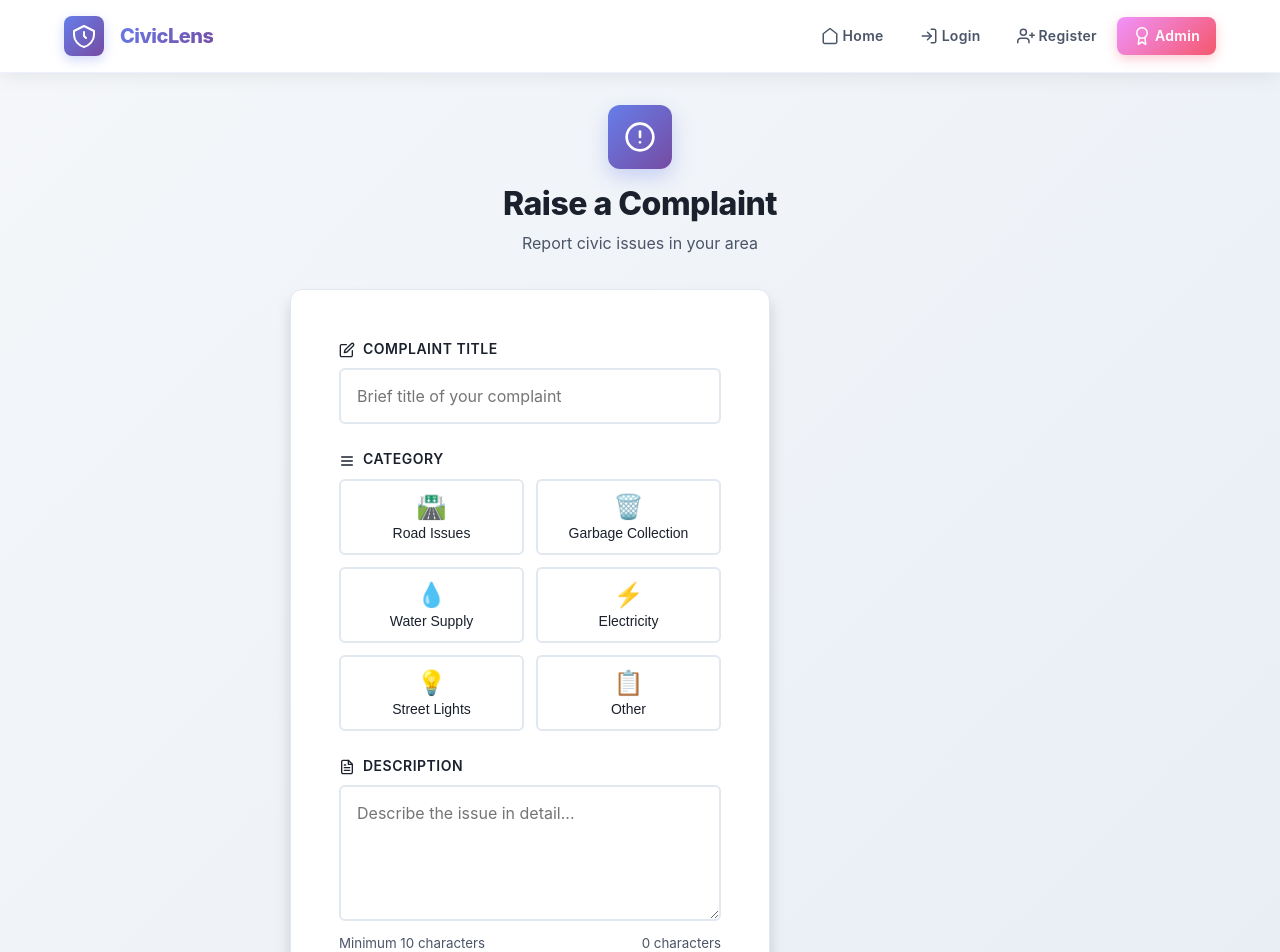
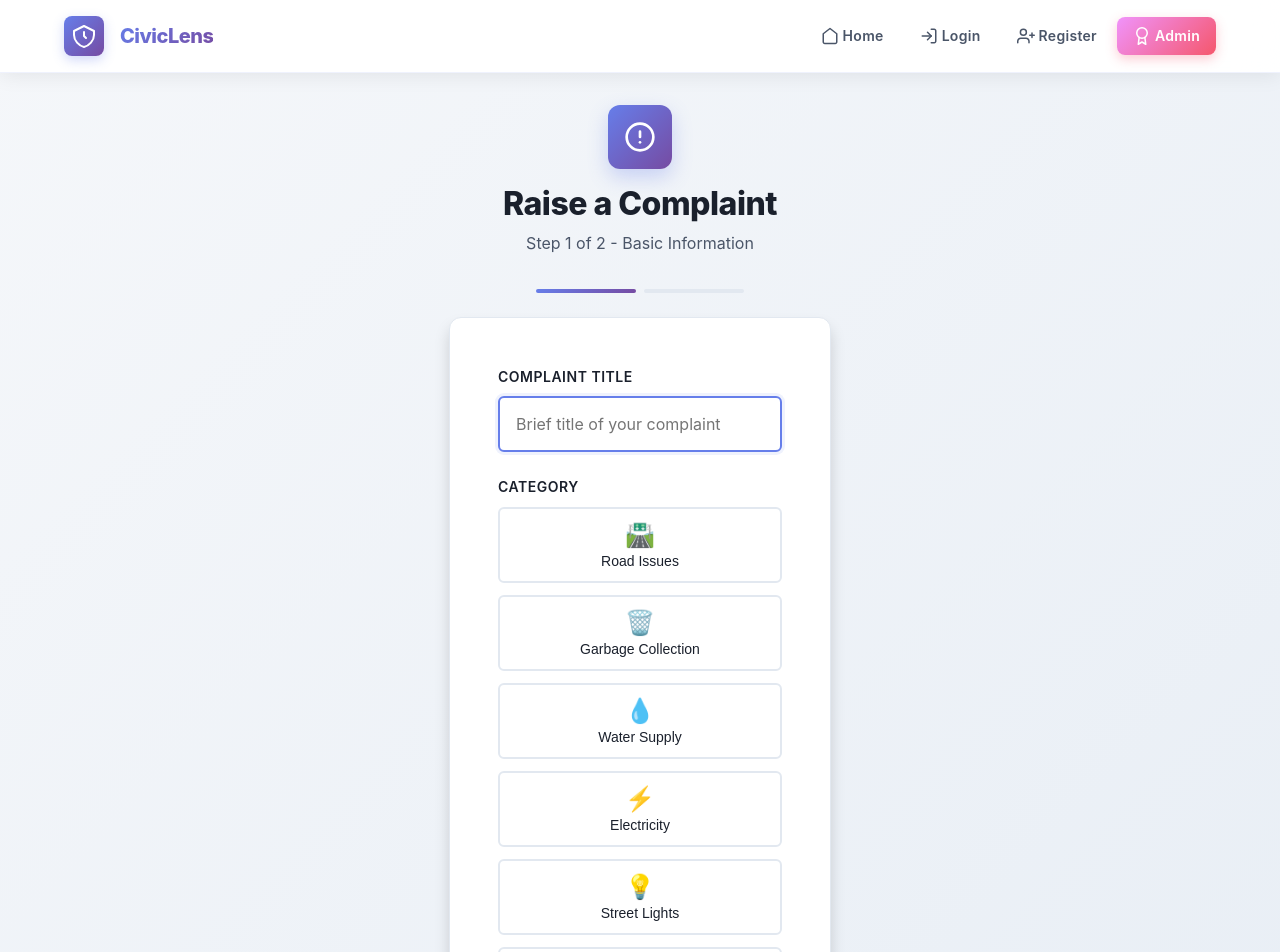
Before and after one commit to Shaurya-thinker/CivicLens, a React app in the folder frontend/: page /raise in a window 1280 px wide. Shown: the top 952 px of the page. Built offline with nearby package versions, Linux system fonts and the light colour scheme; the HTML template or start-up script is replaced by a standard one.

Commit message:
Complete premium SaaS enhancements - Final

```diff
--- a/frontend/src/index.css
+++ b/frontend/src/index.css
@@ -1,7 +1,14 @@
 /* ============================================
-   COLOR VARIABLES & DESIGN TOKENS
+   DESIGN TOKENS & TIMING
    ============================================ */
 :root {
+  /* Animation Timing - Centralized */
+  --timing-fast: 150ms;
+  --timing-base: 250ms;
+  --timing-slow: 350ms;
+  --timing-slower: 500ms;
+  --easing: ease-in-out;
+
   /* Primary Colors */
   --primary-gradient: linear-gradient(135deg, #667eea 0%, #764ba2 100%);
   --primary-main: #667eea;
@@ -63,9 +70,21 @@
   --radius-xl: 12px;
 
   /* Transitions */
-  --transition-fast: 150ms ease-in-out;
-  --transition-base: 250ms ease-in-out;
-  --transition-slow: 350ms ease-in-out;
+  --transition-fast: var(--timing-fast) var(--easing);
+  --transition-base: var(--timing-base) var(--easing);
+  --transition-slow: var(--timing-slow) var(--easing);
+}
+
+/* Reduced Motion Support */
+@media (prefers-reduced-motion: reduce) {
+  *,
+  *::before,
+  *::after {
+    animation-duration: 0.01ms !important;
+    animation-iteration-count: 1 !important;
+    transition-duration: 0.01ms !important;
+    scroll-behavior: auto !important;
+  }
 }
 
 /* ============================================
@@ -871,6 +890,28 @@ tbody tr:hover {
   }
 }
 
+@keyframes slideInFromLeft {
+  from {
+    opacity: 0;
+    transform: translateX(-30px);
+  }
+  to {
+    opacity: 1;
+    transform: translateX(0);
+  }
+}
+
+@keyframes slideInFromRight {
+  from {
+    opacity: 0;
+    transform: translateX(30px);
+  }
+  to {
+    opacity: 1;
+    transform: translateX(0);
+  }
+}
+
 @keyframes slideInRight {
   from {
     opacity: 0;
--- a/frontend/src/pages/RaiseComplaint.jsx
+++ b/frontend/src/pages/RaiseComplaint.jsx
@@ -1,83 +1,149 @@
-import { useState } from "react";
+import { useState, useEffect, useCallback } from "react";
 import { useNavigate } from "react-router-dom";
 import api from "../services/api";
+import { useToast } from "../components/Toast";
+
+const MAX_DESCRIPTION = 500;
 
 export default function RaiseComplaint() {
   const navigate = useNavigate();
-  const [form, setForm] = useState({
-    title: "",
-    description: "",
-    category: ""
+  const { addToast } = useToast();
+  const [step, setStep] = useState(1);
+  const [form, setForm] = useState(() => {
+    const draft = localStorage.getItem('complaintDraft');
+    return draft ? JSON.parse(draft) : { title: "", description: "", category: "" };
   });
   const [errors, setErrors] = useState({});
   const [loading, setLoading] = useState(false);
   const [serverError, setServerError] = useState("");
+  const [draftSaved, setDraftSaved] = useState(false);
+  const [isDirty, setIsDirty] = useState(false);
 
   const categories = [
-    { value: "Road", icon: "🛣️", label: "Road Issues" },
-    { value: "Garbage", icon: "🗑️", label: "Garbage Collection" },
-    { value: "Water", icon: "💧", label: "Water Supply" },
-    { value: "Electricity", icon: "⚡", label: "Electricity" },
-    { value: "Street Light", icon: "💡", label: "Street Lights" },
-    { value: "Other", icon: "📋", label: "Other" }
+    { value: "Road", icon: "🛣️", label: "Road Issues", keywords: ['road', 'street', 'pothole', 'pavement', 'highway'] },
+    { value: "Garbage", icon: "🗑️", label: "Garbage Collection", keywords: ['garbage', 'trash', 'waste', 'dump', 'litter'] },
+    { value: "Water", icon: "💧", label: "Water Supply", keywords: ['water', 'pipe', 'leak', 'supply', 'tap'] },
+    { value: "Electricity", icon: "⚡", label: "Electricity", keywords: ['electricity', 'power', 'outage', 'electric', 'voltage'] },
+    { value: "Street Light", icon: "💡", label: "Street Lights", keywords: ['light', 'lamp', 'street light', 'lighting', 'bulb'] },
+    { value: "Other", icon: "📋", label: "Other", keywords: [] }
   ];
 
-  const validate = () => {
-    let newErrors = {};
+  useEffect(() => {
+    const handleBeforeUnload = (e) => {
+      if (isDirty) {
+        e.preventDefault();
+        e.returnValue = '';
+      }
+    };
+    window.addEventListener('beforeunload', handleBeforeUnload);
+    return () => window.removeEventListener('beforeunload', handleBeforeUnload);
+  }, [isDirty]);
 
+  useEffect(() => {
+    if (form.title || form.description || form.category) {
+      setIsDirty(true);
+      const timer = setTimeout(() => {
+        localStorage.setItem('complaintDraft', JSON.stringify(form));
+        setDraftSaved(true);
+        setTimeout(() => setDraftSaved(false), 2000);
+      }, 1000);
+      return () => clearTimeout(timer);
+    }
+  }, [form]);
+
+  const suggestCategory = useCallback((title) => {
+    const lowerTitle = title.toLowerCase();
+    for (const cat of categories) {
+      if (cat.keywords.some(keyword => lowerTitle.includes(keyword))) {
+        return cat.value;
+      }
+    }
+    return '';
+  }, []);
+
+  const handleChange = useCallback((e) => {
+    const { name, value } = e.target;
+    const newValue = name === 'description' ? value.slice(0, MAX_DESCRIPTION) : value;
+
+    setForm((prev) => {
+      const updated = { ...prev, [name]: newValue };
+      if (name === 'title' && !prev.category) {
+        const suggested = suggestCategory(newValue);
+        if (suggested) {
+          updated.category = suggested;
+          addToast(`Category "${suggested}" suggested based on your title`, 'info');
+        }
+      }
+      return updated;
+    });
+
+    setErrors((prev) => {
+      const { [name]: _removed, ...rest } = prev;
+      return rest;
+    });
+  }, [suggestCategory, addToast]);
+
+  const validateStep1 = () => {
+    const newErrors = {};
     if (!form.title.trim()) {
       newErrors.title = "Title is required";
     } else if (form.title.trim().length < 5) {
       newErrors.title = "Title must be at least 5 characters";
     }
+    if (!form.category) {
+      newErrors.category = "Please select a category";
+    }
+    setErrors(newErrors);
+    return Object.keys(newErrors).length === 0;
+  };
 
+  const validateStep2 = () => {
+    const newErrors = {};
     if (!form.description.trim()) {
       newErrors.description = "Description is required";
     } else if (form.description.trim().length < 10) {
       newErrors.description = "Description must be at least 10 characters";
     }
-
-    if (!form.category) {
-      newErrors.category = "Please select a category";
-    }
-
     setErrors(newErrors);
     return Object.keys(newErrors).length === 0;
   };
 
-  const handleChange = (e) => {
-    const { name, value } = e.target;
-    setForm((prev) => ({ ...prev, [name]: value }));
-    setErrors((prev) => {
-      const { [name]: _removed, ...rest } = prev;
-      return rest;
-    });
+  const handleNext = () => {
+    if (validateStep1()) {
+      setStep(2);
+      window.scrollTo({ top: 0, behavior: 'smooth' });
+    }
   };
 
   const handleSubmit = async (e) => {
     e.preventDefault();
     setServerError("");
 
-    if (!validate()) return;
+    if (!validateStep2()) return;
 
     setLoading(true);
 
     try {
       await api.post("/complaints", form);
+      localStorage.removeItem('complaintDraft');
+      setIsDirty(false);
+      addToast('Complaint submitted successfully!', 'success');
       navigate("/my-complaints");
     } catch (err) {
-      setServerError(
-        err.response?.data?.message ||
-        "Failed to submit complaint. Please try again."
-      );
+      setServerError(err.response?.data?.message || "Failed to submit complaint. Please try again.");
+      addToast('Failed to submit complaint', 'error');
     } finally {
       setLoading(false);
     }
   };
 
+  const descProgress = (form.description.length / MAX_DESCRIPTION) * 100;
+  const descColor = descProgress > 90 ? 'var(--error)' : descProgress > 70 ? 'var(--warning)' : 'var(--success)';
+
   return (
     <div className="container" style={{ paddingTop: "2rem", paddingBottom: "2rem" }}>
-      <div style={{ maxWidth: "700px", margin: "0 auto" }}>
+      <div style={{ maxWidth: "1200px", margin: "0 auto", display: 'grid', gridTemplateColumns: step === 2 ? '1fr 1fr' : '1fr', gap: 'var(--spacing-xl)' }}>
+        <div style={{ maxWidth: step === 1 ? "700px" : "100%", margin: step === 1 ? "0 auto" : "0" }}>
           <div style={{ marginBottom: 'var(--spacing-xl)', textAlign: 'center' }}>
             <div style={{
               width: '64px',
@@ -98,12 +164,35 @@ export default function RaiseComplaint() {
             </div>
             <h1 style={{ margin: 0, marginBottom: '0.5rem' }}>Raise a Complaint</h1>
             <p style={{ color: 'var(--neutral-medium)', fontSize: 'var(--font-size-base)' }}>
-            Report civic issues in your area
+              Step {step} of 2 - {step === 1 ? 'Basic Information' : 'Details'}
             </p>
+            {draftSaved && (
+              <p style={{
+                color: 'var(--success)',
+                fontSize: 'var(--font-size-sm)',
+                marginTop: '0.5rem',
+                animation: 'fadeIn 0.3s ease-out'
+              }}>
+                ✓ Draft saved
+              </p>
+            )}
+          </div>
+
+          <div style={{ display: 'flex', gap: '0.5rem', marginBottom: 'var(--spacing-lg)', justifyContent: 'center' }}>
+            {[1, 2].map(i => (
+              <div key={i} style={{
+                flex: 1,
+                maxWidth: '100px',
+                height: '4px',
+                background: i <= step ? 'var(--primary-gradient)' : 'var(--neutral-lighter)',
+                borderRadius: '2px',
+                transition: 'all 0.3s ease'
+              }} />
+            ))}
           </div>
 
           {serverError && (
-          <div className="error-message" style={{ marginBottom: '1.5rem' }}>
+            <div className="error-message" style={{ marginBottom: '1.5rem', animation: 'slideDown 0.3s ease-out' }}>
               <svg width="16" height="16" viewBox="0 0 24 24" fill="none" style={{ display: 'inline', marginRight: '0.5rem', verticalAlign: 'middle' }}>
                 <circle cx="12" cy="12" r="10" stroke="currentColor" strokeWidth="2"/>
                 <path d="M12 8V12" stroke="currentColor" strokeWidth="2" strokeLinecap="round"/>
@@ -113,15 +202,11 @@ export default function RaiseComplaint() {
             </div>
           )}
 
-        <form className="auth-card" onSubmit={handleSubmit} noValidate>
+          <form className="auth-card" onSubmit={step === 2 ? handleSubmit : (e) => { e.preventDefault(); handleNext(); }} noValidate>
+            {step === 1 ? (
+              <div style={{ animation: 'slideInFromLeft 0.3s ease-out' }}>
                 <div className="form-group">
-            <label htmlFor="title">
-              <svg width="16" height="16" viewBox="0 0 24 24" fill="none" style={{ display: 'inline', marginRight: '0.5rem', verticalAlign: 'middle' }}>
-                <path d="M11 4H4C3.46957 4 2.96086 4.21071 2.58579 4.58579C2.21071 4.96086 2 5.46957 2 6V20C2 20.5304 2.21071 21.0391 2.58579 21.4142C2.96086 21.7893 3.46957 22 4 22H18C18.5304 22 19.0391 21.7893 19.4142 21.4142C19.7893 21.0391 20 20.5304 20 20V13" stroke="currentColor" strokeWidth="2" strokeLinecap="round" strokeLinejoin="round"/>
-                <path d="M18.5 2.5C18.8978 2.10217 19.4374 1.87868 20 1.87868C20.5626 1.87868 21.1022 2.10217 21.5 2.5C21.8978 2.89782 22.1213 3.43739 22.1213 4C22.1213 4.56261 21.8978 5.10217 21.5 5.5L12 15L8 16L9 12L18.5 2.5Z" stroke="currentColor" strokeWidth="2" strokeLinecap="round" strokeLinejoin="round"/>
-              </svg>
-              Complaint Title
-            </label>
+                  <label htmlFor="title">Complaint Title</label>
                   <input
                     id="title"
                     type="text"
@@ -130,6 +215,7 @@ export default function RaiseComplaint() {
                     value={form.title}
                     onChange={handleChange}
                     style={{ borderColor: errors.title ? 'var(--error)' : undefined }}
+                    autoFocus
                   />
                   {errors.title && (
                     <small style={{ color: "var(--error)", display: 'block', marginTop: '0.25rem' }}>
@@ -139,12 +225,7 @@ export default function RaiseComplaint() {
                 </div>
 
                 <div className="form-group">
-            <label htmlFor="category">
-              <svg width="16" height="16" viewBox="0 0 24 24" fill="none" style={{ display: 'inline', marginRight: '0.5rem', verticalAlign: 'middle' }}>
-                <path d="M4 6H20M4 12H20M4 18H20" stroke="currentColor" strokeWidth="2" strokeLinecap="round"/>
-              </svg>
-              Category
-            </label>
+                  <label htmlFor="category">Category</label>
                   <div style={{ display: 'grid', gridTemplateColumns: 'repeat(auto-fit, minmax(150px, 1fr))', gap: '0.75rem' }}>
                     {categories.map((cat) => (
                       <button
@@ -163,7 +244,7 @@ export default function RaiseComplaint() {
                           borderRadius: 'var(--radius-md)',
                           background: form.category === cat.value ? 'rgba(102, 126, 234, 0.1)' : 'var(--white)',
                           cursor: 'pointer',
-                    transition: 'all var(--transition-base)',
+                          transition: 'all 0.3s ease',
                           fontSize: 'var(--font-size-sm)',
                           fontWeight: form.category === cat.value ? 600 : 500,
                           color: form.category === cat.value ? 'var(--primary-main)' : 'var(--neutral-dark)',
@@ -185,24 +266,24 @@ export default function RaiseComplaint() {
                   )}
                 </div>
 
+                <button type="submit" className="btn-primary" style={{ display: 'flex', alignItems: 'center', justifyContent: 'center', gap: '0.5rem' }}>
+                  Next
+                  <svg width="18" height="18" viewBox="0 0 24 24" fill="none">
+                    <path d="M5 12H19M19 12L12 5M19 12L12 19" stroke="currentColor" strokeWidth="2" strokeLinecap="round" strokeLinejoin="round"/>
+                  </svg>
+                </button>
+              </div>
+            ) : (
+              <div style={{ animation: 'slideInFromRight 0.3s ease-out' }}>
                 <div className="form-group">
-            <label htmlFor="description">
-              <svg width="16" height="16" viewBox="0 0 24 24" fill="none" style={{ display: 'inline', marginRight: '0.5rem', verticalAlign: 'middle' }}>
-                <path d="M14 2H6C5.46957 2 4.96086 2.21071 4.58579 2.58579C4.21071 2.96086 4 3.46957 4 4V20C4 20.5304 4.21071 21.0391 4.58579 21.4142C4.96086 21.7893 5.46957 22 6 22H18C18.5304 22 19.0391 21.7893 19.4142 21.4142C19.7893 21.0391 20 20.5304 20 20V8L14 2Z" stroke="currentColor" strokeWidth="2" strokeLinecap="round" strokeLinejoin="round"/>
-                <path d="M14 2V8H20" stroke="currentColor" strokeWidth="2" strokeLinecap="round" strokeLinejoin="round"/>
-                <path d="M16 13H8" stroke="currentColor" strokeWidth="2" strokeLinecap="round" strokeLinejoin="round"/>
-                <path d="M16 17H8" stroke="currentColor" strokeWidth="2" strokeLinecap="round" strokeLinejoin="round"/>
-                <path d="M10 9H9H8" stroke="currentColor" strokeWidth="2" strokeLinecap="round" strokeLinejoin="round"/>
-              </svg>
-              Description
-            </label>
+                  <label htmlFor="description">Description</label>
                   <textarea
                     id="description"
                     name="description"
                     placeholder="Describe the issue in detail..."
                     value={form.description}
                     onChange={handleChange}
-              rows="5"
+                    rows="6"
                     style={{
                       width: "100%",
                       padding: "var(--spacing-md)",
@@ -210,31 +291,55 @@ export default function RaiseComplaint() {
                       border: `2px solid ${errors.description ? 'var(--error)' : 'var(--neutral-lighter)'}`,
                       fontSize: 'var(--font-size-base)',
                       fontFamily: 'inherit',
-                transition: 'all var(--transition-base)',
+                      transition: 'all 0.3s ease',
                       resize: 'vertical'
                     }}
+                    autoFocus
                   />
-            <div style={{ display: 'flex', justifyContent: 'space-between', marginTop: '0.25rem' }}>
+                  <div style={{ display: 'flex', justifyContent: 'space-between', marginTop: '0.5rem', alignItems: 'center' }}>
                     {errors.description ? (
-                <small style={{ color: "var(--error)" }}>
-                  {errors.description}
+                      <small style={{ color: "var(--error)" }}>{errors.description}</small>
+                    ) : (
+                      <small style={{ color: 'var(--neutral-medium)' }}>Minimum 10 characters</small>
+                    )}
+                    <small style={{ color: descProgress > 90 ? 'var(--error)' : 'var(--neutral-medium)', fontWeight: 600 }}>
+                      {form.description.length}/{MAX_DESCRIPTION}
                     </small>
-              ) : (
-                <small style={{ color: 'var(--neutral-medium)' }}>
-                  Minimum 10 characters
-                </small>
-              )}
-              <small style={{ color: 'var(--neutral-medium)' }}>
-                {form.description.length} characters
-              </small>
+                  </div>
+                  <div style={{
+                    height: '4px',
+                    background: 'var(--neutral-lighter)',
+                    borderRadius: '2px',
+                    overflow: 'hidden',
+                    marginTop: '0.5rem'
+                  }}>
+                    <div style={{
+                      height: '100%',
+                      width: `${descProgress}%`,
+                      background: descColor,
+                      transition: 'all 0.3s ease',
+                      borderRadius: '2px'
+                    }} />
                   </div>
                 </div>
 
+                <div style={{ display: 'flex', gap: 'var(--spacing-md)' }}>
+                  <button
+                    type="button"
+                    onClick={() => setStep(1)}
+                    className="btn-reset"
+                    style={{ flex: 1, display: 'flex', alignItems: 'center', justifyContent: 'center', gap: '0.5rem' }}
+                  >
+                    <svg width="18" height="18" viewBox="0 0 24 24" fill="none">
+                      <path d="M19 12H5M5 12L12 19M5 12L12 5" stroke="currentColor" strokeWidth="2" strokeLinecap="round" strokeLinejoin="round"/>
+                    </svg>
+                    Back
+                  </button>
                   <button
                     type="submit"
                     className="btn-primary"
                     disabled={loading}
-            style={{ display: 'flex', alignItems: 'center', justifyContent: 'center', gap: '0.5rem' }}
+                    style={{ flex: 2, display: 'flex', alignItems: 'center', justifyContent: 'center', gap: '0.5rem' }}
                   >
                     {loading ? (
                       <>
@@ -246,14 +351,48 @@ export default function RaiseComplaint() {
                     ) : (
                       <>
                         <svg width="18" height="18" viewBox="0 0 24 24" fill="none">
-                  <path d="M22 2L11 13" stroke="currentColor" strokeWidth="2" strokeLinecap="round" strokeLinejoin="round"/>
-                  <path d="M22 2L15 22L11 13L2 9L22 2Z" stroke="currentColor" strokeWidth="2" strokeLinecap="round" strokeLinejoin="round"/>
+                          <path d="M22 2L11 13M22 2L15 22L11 13L2 9L22 2Z" stroke="currentColor" strokeWidth="2" strokeLinecap="round" strokeLinejoin="round"/>
                         </svg>
                         Submit Complaint
                       </>
                     )}
                   </button>
+                </div>
+              </div>
+            )}
           </form>
+        </div>
+
+        {step === 2 && (
+          <div style={{ animation: 'fadeIn 0.4s ease-out' }}>
+            <h3 style={{ marginBottom: 'var(--spacing-lg)' }}>Preview</h3>
+            <div className="complaint-item" style={{ borderLeft: '4px solid var(--primary-main)' }}>
+              <div style={{ display: 'flex', justifyContent: 'space-between', alignItems: 'start', marginBottom: 'var(--spacing-md)' }}>
+                <h3 style={{ margin: 0, flex: 1 }}>{form.title || 'Your complaint title'}</h3>
+                <span className="status-badge pending">
+                  <svg width="14" height="14" viewBox="0 0 24 24" fill="none">
+                    <circle cx="12" cy="12" r="10" stroke="currentColor" strokeWidth="2"/>
+                    <path d="M12 6V12L16 14" stroke="currentColor" strokeWidth="2" strokeLinecap="round"/>
+                  </svg>
+                  <span>Pending</span>
+                </span>
+              </div>
+              <p style={{ color: 'var(--neutral-medium)', lineHeight: 1.7, marginBottom: 'var(--spacing-md)' }}>
+                {form.description || 'Your detailed description will appear here...'}
+              </p>
+              <div className="complaint-meta">
+                <span className="category">{form.category || 'Category'}</span>
+                <span className="date">
+                  <svg width="14" height="14" viewBox="0 0 24 24" fill="none" style={{ display: 'inline', marginRight: '0.25rem', verticalAlign: 'middle' }}>
+                    <circle cx="12" cy="12" r="10" stroke="currentColor" strokeWidth="2"/>
+                    <path d="M12 6V12L16 14" stroke="currentColor" strokeWidth="2" strokeLinecap="round"/>
+                  </svg>
+                  Just now
+                </span>
+              </div>
+            </div>
+          </div>
+        )}
       </div>
     </div>
   );
```
Lines whose indentation alone changed are shown as unchanged.
